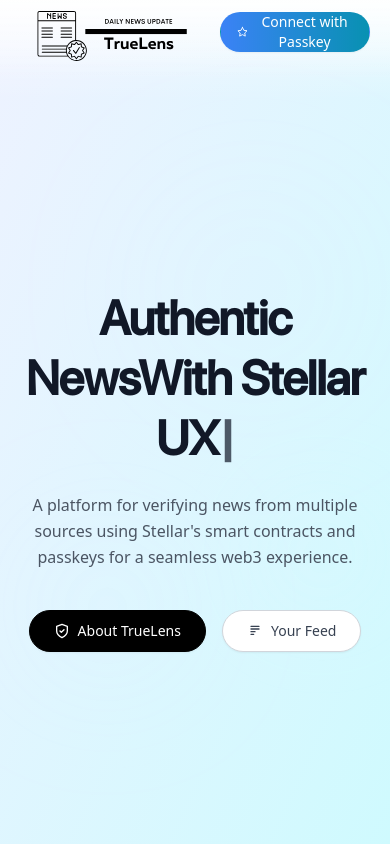
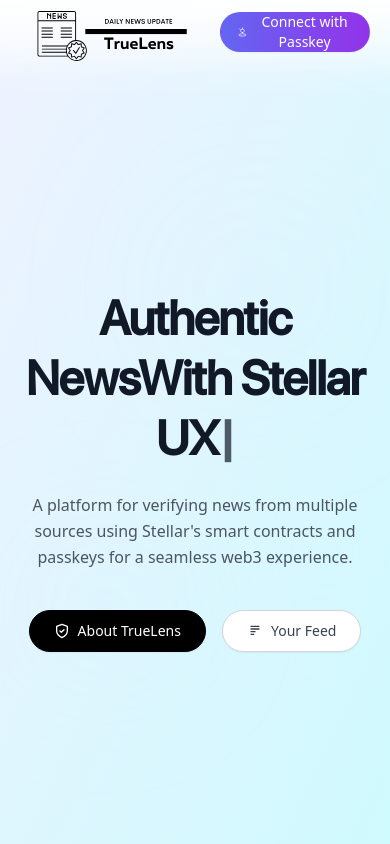
Before and after one commit to atharvalade/ConsensusToronto-Stellar, a Next.js app in the folder truelens_UI/: page / in a window 390 px wide. Shown: the top 844 px of the page. Built offline with nearby package versions, Linux system fonts and the light colour scheme; no server answers.

Commit message:
Build responsive wallet connection UI with Passkey support

```diff
--- a/truelens_UI/components/layout/ConnectWalletButton.tsx
+++ b/truelens_UI/components/layout/ConnectWalletButton.tsx
@@ -25,7 +25,7 @@ const ConnectWalletButton = () => {
             setWalletAddress(formattedAddress);
           }
         } catch (error) {
-          console.error("Error getting Stellar account address:", error);
+          console.error("Error getting wallet address:", error);
         }
       }
     };
@@ -84,7 +84,7 @@ const ConnectWalletButton = () => {
       className={`inline-flex items-center justify-center rounded-full px-4 py-1.5 text-sm font-medium shadow-sm transition-all duration-200 h-[40px] ${
         isConnecting
           ? 'bg-gray-100 text-gray-500 border border-gray-200'
-          : 'bg-gradient-to-r from-blue-500 to-cyan-600 text-white hover:from-blue-600 hover:to-cyan-700 border border-transparent'
+          : 'bg-gradient-to-r from-indigo-500 to-purple-600 text-white hover:from-indigo-600 hover:to-purple-700 border border-transparent'
       }`}
     >
       {isConnecting ? (
@@ -98,7 +98,10 @@ const ConnectWalletButton = () => {
       ) : (
         <>
           <svg className="w-4 h-4 mr-2" viewBox="0 0 24 24" fill="none" xmlns="http://www.w3.org/2000/svg">
-            <path d="M12 2L15.09 8.26L22 9.27L17 14.14L18.18 21.02L12 17.77L5.82 21.02L7 14.14L2 9.27L8.91 8.26L12 2Z" stroke="currentColor" strokeWidth="2" strokeLinecap="round" strokeLinejoin="round"/>
+            <path d="M12 13.5C14.2091 13.5 16 11.7091 16 9.5C16 7.29086 14.2091 5.5 12 5.5C9.79086 5.5 8 7.29086 8 9.5C8 11.7091 9.79086 13.5 12 13.5Z" stroke="currentColor" strokeWidth="1.5" strokeLinecap="round" strokeLinejoin="round"/>
+            <path d="M20 18.5C20 19.8807 16.4183 21 12 21C7.58172 21 4 19.8807 4 18.5C4 17.1193 7.58172 16 12 16C16.4183 16 20 17.1193 20 18.5Z" stroke="currentColor" strokeWidth="1.5"/>
+            <path d="M12 5.5V3" stroke="currentColor" strokeWidth="1.5" strokeLinecap="round" strokeLinejoin="round"/>
+            <path d="M7 6.5L5.5 5" stroke="currentColor" strokeWidth="1.5" strokeLinecap="round" strokeLinejoin="round"/>
           </svg>
           Connect with Passkey
         </>
```
